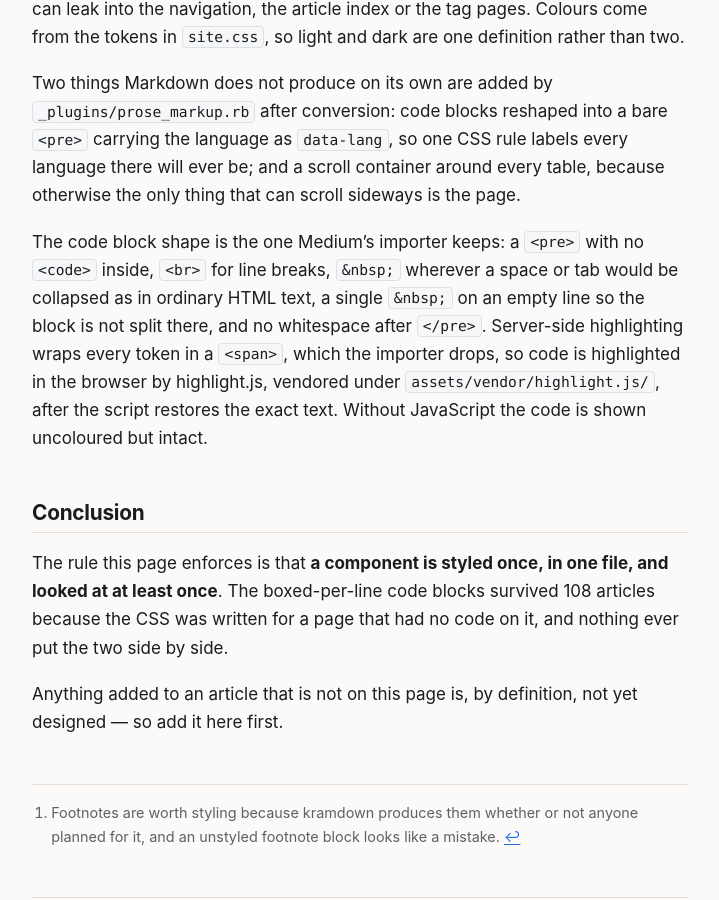
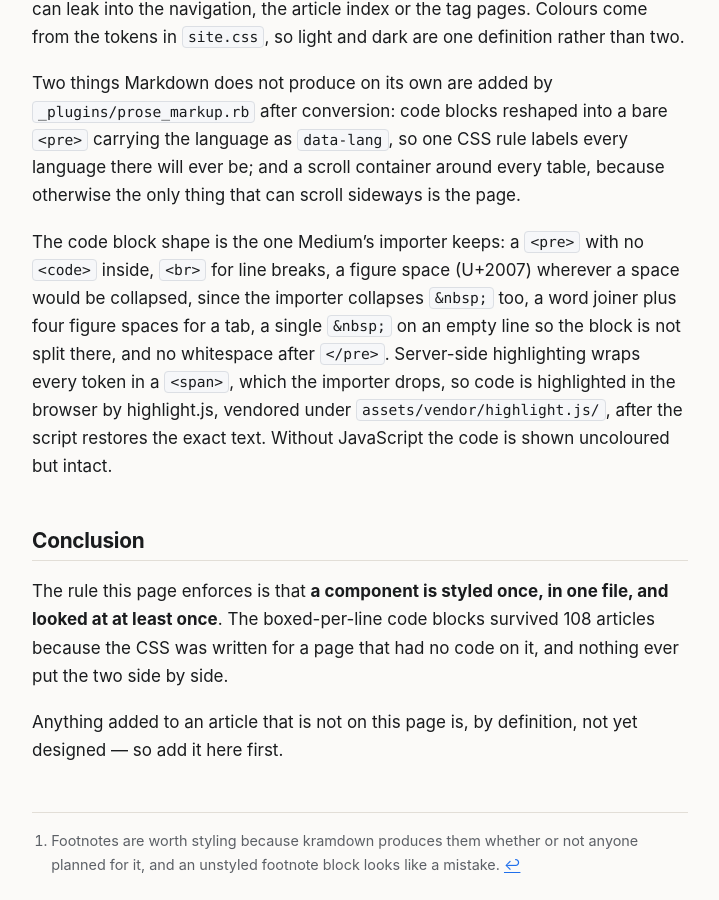
Before and after one commit to PhilippTheServer/PhilippTheServer.github.io, a Jekyll site: the page built from style.md, in a window 1280 px wide and 900 px high, scrolled down 4515 px. Shown: the whole window, without its empty margins (280-999 px from the left). Built offline with Jekyll 4.4.1, drawn with Linux system fonts in a browser that asks for light colours.

Commit message:
fix(site): figure spaces for code indentation, which Medium's importer keeps (#56) (#64)
The import of /medium-import-check/ showed that Medium collapses runs of
&nbsp; exactly like spaces, so indentation was lost, but keeps figure
spaces (U+2007) intact. It also drops a block that ends in <br>.

prose_markup.rb now writes a space at the start of a line or next to other
whitespace as a figure space, and a tab as a word joiner plus four figure
spaces; an empty line stays a single &nbsp;, which kept blocks whole.
assets/js/highlight.js restores the exact text. The check page is removed.

check_site.rb additionally fails on &nbsp; anywhere but alone on an empty
line (647 blocks under the previous encoding), a trailing <br>, and literal
U+2007, U+2060 or U+00A0 in a block. In Chromium all 996 blocks on every
article and /style/ equal their Markdown source, with JS and without it
once the encoding is undone; console clean.

The empty code block Medium adds after every block appears for every
variant tested and is documented in the README as a manual cleanup.

Co-authored-by: Claude Opus 5.5 <noreply@anthropic.com>

```diff
--- a/_plugins/prose_markup.rb
+++ b/_plugins/prose_markup.rb
@@ -4,10 +4,11 @@
 #
 # 1. Code blocks in a shape Medium's importer keeps (#56): a bare <pre> with no <code>
 #    inside, <br> for each line break, and nothing after it but the next tag. The importer
-#    drops Rouge's span-per-token markup, collapses whitespace like in any HTML text,
-#    splits a block at an empty line, and turns whitespace after </pre> into an empty
-#    block. So a space at the start of a line or next to other whitespace becomes &nbsp;,
-#    a tab gets an &nbsp; in front, and an empty line holds a single &nbsp;. kramdown
+#    drops Rouge's span-per-token markup, collapses runs of spaces and &nbsp; alike, drops
+#    tabs, splits a block at an empty line, and drops a block that ends in <br>. Figure
+#    spaces (U+2007) survive, so a space at the start of a line or next to other
+#    whitespace becomes a figure space, a tab becomes a word joiner (U+2060) plus four
+#    figure spaces, and an empty line holds a single &nbsp;. kramdown
 #    writes `<pre><code class="language-yaml">`; the language moves onto the <pre>, as the
 #    class highlight.js reads and as `data-lang`, which one CSS rule turns into the label
 #    for every language there will ever be. assets/js/highlight.js restores the exact
@@ -24,6 +25,8 @@ module Jekyll
     CODE = %r{<pre><code(?: class="language-([a-z0-9+#-]+)")?>(.*?)</code></pre>\s*}m.freeze
     TABLE = %r{<table>(.*?)</table>}m.freeze
     NBSP = "&nbsp;"
+    FIGURE = "&#8199;"
+    TAB = "&#8288;#{FIGURE * 4}".freeze
 
     def self.apply(html)
       html = html.gsub(CODE) do
@@ -42,10 +45,10 @@ module Jekyll
 
       line.each_char.with_index.map do |char, i|
         case char
-        when "\t" then "#{NBSP}\t"
+        when "\t" then TAB
         when " "
           lone = i.positive? && !" \t".include?(line[i - 1]) && line[i + 1] != " "
-          lone ? " " : NBSP
+          lone ? " " : FIGURE
         else char
         end
       end.join
--- a/assets/js/highlight.js
+++ b/assets/js/highlight.js
@@ -1,7 +1,8 @@
 // Colours code blocks in the browser. The HTML carries each block in the shape Medium's
-// importer keeps (#56): a bare <pre>, <br> for line breaks, and &nbsp; where a space or
-// tab would be collapsed. This restores the exact text first; no code source contains a
-// real &nbsp;, so the restore is lossless.
+// importer keeps (#56): a bare <pre>, <br> for line breaks, a figure space (U+2007) where a
+// space would be collapsed, a word joiner (U+2060) plus four figure spaces for a tab, and a
+// single &nbsp; on an empty line. This restores the exact text first; no code source
+// contains those characters, so the restore is lossless.
 hljs.registerAliases(["jinja"], { languageName: "django" });
 hljs.registerAliases(["text", "hcl"], { languageName: "plaintext" });
 document.querySelectorAll(".prose pre").forEach((pre) => {
@@ -9,7 +10,9 @@ document.querySelectorAll(".prose pre").forEach((pre) => {
   pre.textContent = pre.textContent
     .split("\n")
     .map((line) =>
-      line === "\u00a0" ? "" : line.replaceAll("\u00a0\t", "\t").replaceAll("\u00a0", " "),
+      line === "\u00a0"
+        ? ""
+        : line.replaceAll("\u2060\u2007\u2007\u2007\u2007", "\t").replaceAll("\u2007", " "),
     )
     .join("\n");
   if (pre.dataset.lang) hljs.highlightElement(pre);
--- a/style.md
+++ b/style.md
@@ -202,9 +202,10 @@ container around every table, because otherwise the only thing that can scroll s
 the page.
 
 The code block shape is the one Medium's importer keeps: a `<pre>` with no `<code>`
-inside, `<br>` for line breaks, `&nbsp;` wherever a space or tab would be collapsed as in
-ordinary HTML text, a single `&nbsp;` on an empty line so the block is not split there,
-and no whitespace after `</pre>`. Server-side highlighting wraps every token in a `<span>`,
+inside, `<br>` for line breaks, a figure space (U+2007) wherever a space would be
+collapsed, since the importer collapses `&nbsp;` too, a word joiner plus four figure spaces
+for a tab, a single `&nbsp;` on an empty line so the block is not split there, and no
+whitespace after `</pre>`. Server-side highlighting wraps every token in a `<span>`,
 which the importer drops, so code is highlighted in the browser by highlight.js, vendored
 under `assets/vendor/highlight.js/`, after the script restores the exact text. Without
 JavaScript the code is shown uncoloured but intact.
```
Also changed, not shown: medium-import-check.md (deleted, +0 -45 lines), scripts/check_site.rb (+11 -3 lines), README.md.
